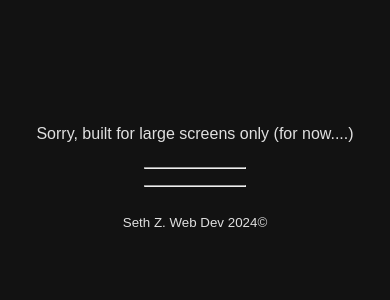
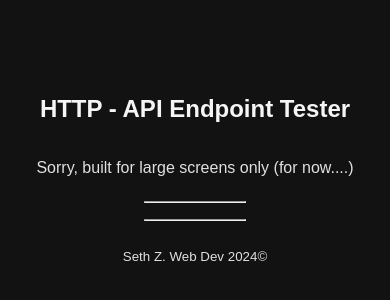
Before and after one commit to SethZarko/http-tester, a React (Vite) app: page / in a window 390 px wide. Shown: the part 260-560 px from the top of the page. Built offline with nearby package versions, Linux system fonts and the light colour scheme.

Commit message:
Adding Title on Small Screen

```diff
--- a/src/App.css
+++ b/src/App.css
@@ -9,6 +9,7 @@
   }
 
   h1 {
+    display: none;
     text-align: center;
     color: #f5f5f5;
     margin-bottom: 20px;
@@ -133,7 +134,7 @@
   }
 
   @media (max-width: 1375px) {
-    p {
+    p, h1 {
       display: block;
       text-align: center;
     }
--- a/src/components/HttpTester.jsx
+++ b/src/components/HttpTester.jsx
@@ -128,6 +128,7 @@ export const HttpTester = () => {
 
   return (
     <section>
+    <h1>HTTP - API Endpoint Tester</h1>
       <p>Sorry, built for large screens only (for now....)</p>
 
       <div className="root-container">
```
